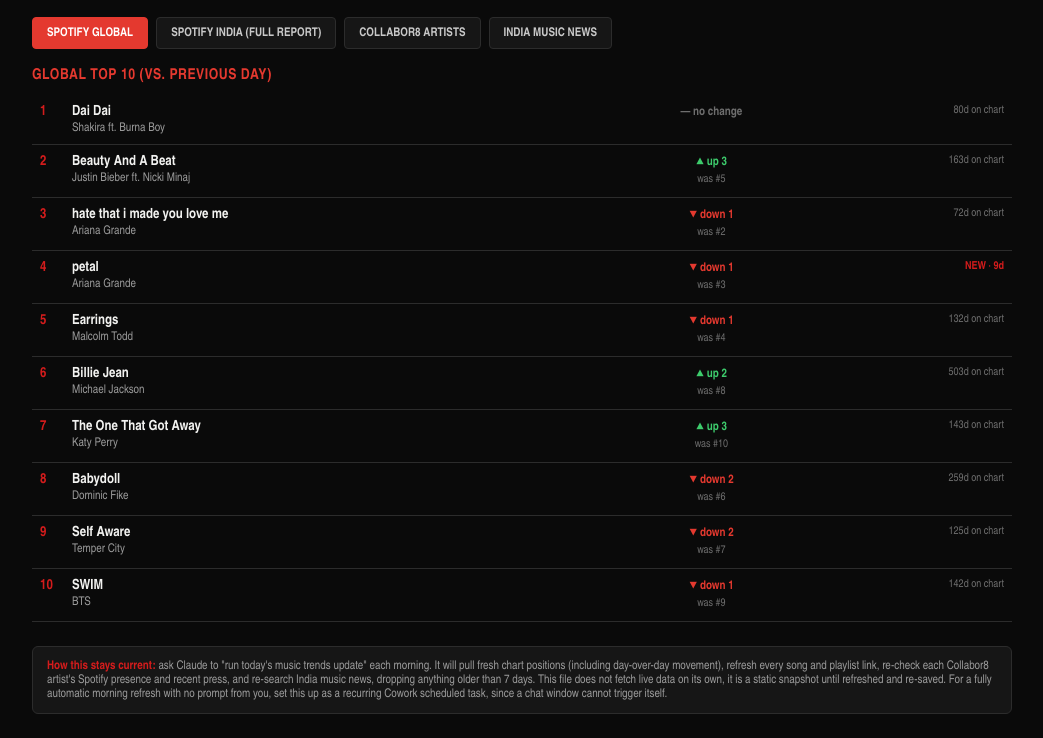
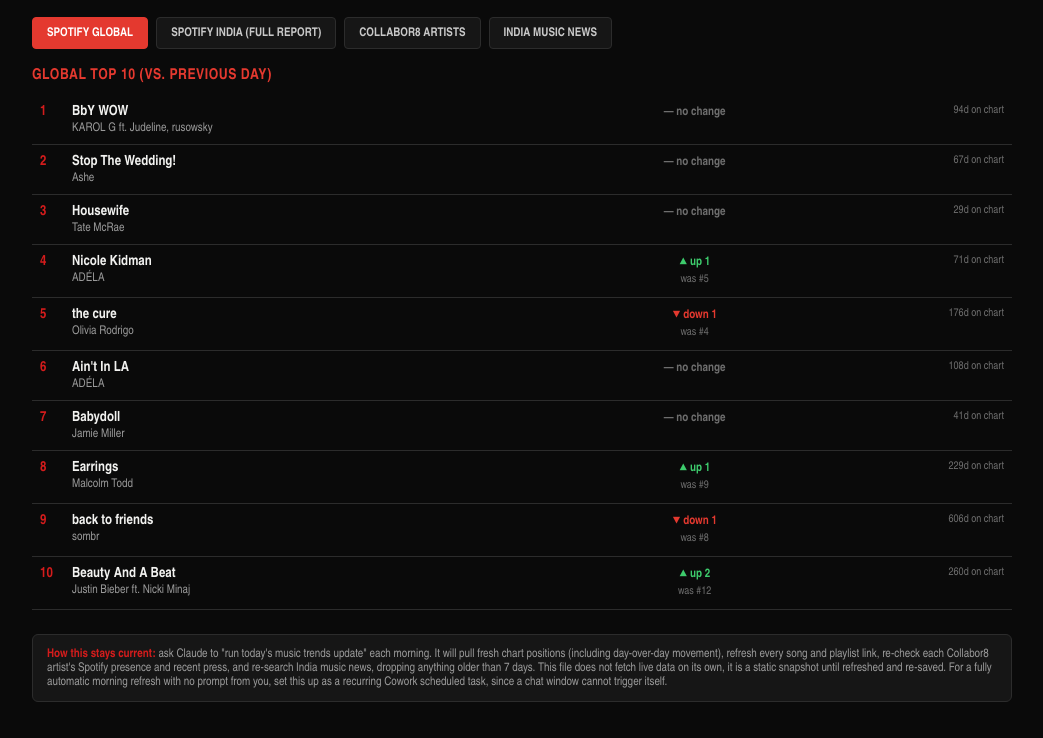
Before and after one commit to Collabor8now/MusicTrendsTracker, a plain HTML site: page index.html in a window 1280 px wide. Shown: the part 97-835 px from the top of the page, without its empty margins (118-1161 px from the left). Drawn offline with Linux system fonts and the light colour scheme.

Commit message:
Daily refresh: 2026-11-16
Charts from kworb (2026/11/13), artist stats and playlists from Spotify,
and India music news from the past week. Manual refresh: the cloud routine
has been unable to push since its GitHub app lost write access.

Co-Authored-By: Claude Sonnet 5.5 <noreply@anthropic.com>

```diff
--- a/index.html
+++ b/index.html
@@ -79,41 +79,41 @@
 
 <script>
 const DATA = {
-  chartDate: "2026-08-10",
-  newsAsOf: "2026-08-10",
+  chartDate: "2026-11-16",
+  newsAsOf: "2026-11-16",
   global: [
-    {pos:1, prev:1, artist:"Shakira ft. Burna Boy", title:"Dai Dai", days:80, id:"0kosUz0jePvjiz4ctmR6wL"},
-    {pos:2, prev:5, artist:"Justin Bieber ft. Nicki Minaj", title:"Beauty And A Beat", days:163, id:"6QFCMUUq1T2Vf5sFUXcuQ7"},
-    {pos:3, prev:2, artist:"Ariana Grande", title:"hate that i made you love me", days:72, id:"20jbSiX29FDX4oQxBXyUEi"},
-    {pos:4, prev:3, artist:"Ariana Grande", title:"petal", days:9, id:"70pVCVMGjmIWPbWXDwf11e"},
-    {pos:5, prev:4, artist:"Malcolm Todd", title:"Earrings", days:132, id:"0eAuGrXyGFYwur9ARUe7LJ"},
-    {pos:6, prev:8, artist:"Michael Jackson", title:"Billie Jean", days:503, id:"7J1uxwnxfQLu4APicE5Rnj"},
-    {pos:7, prev:10, artist:"Katy Perry", title:"The One That Got Away", days:143, id:"6hkOqJ5mE093AQf2lbZnsG"},
-    {pos:8, prev:6, artist:"Dominic Fike", title:"Babydoll", days:259, id:"7yNf9YjeO5JXUE3JEBgnYc"},
-    {pos:9, prev:7, artist:"Temper City", title:"Self Aware", days:125, id:"4qW3BbQAwZsrnu8a3ZRdyT"},
-    {pos:10, prev:9, artist:"BTS", title:"SWIM", days:142, id:"68lbSrXDORS51pmyjZv712"}
+    {pos:1, prev:1, artist:"KAROL G ft. Judeline, rusowsky", title:"BbY WOW", days:94, id:"3h5T5JypYU7huFiVYhv1dr"},
+    {pos:2, prev:2, artist:"Ashe", title:"Stop The Wedding!", days:67, id:"7MOO89Qv9AV7VZkt5mcqA8"},
+    {pos:3, prev:3, artist:"Tate McRae", title:"Housewife", days:29, id:"2sFepQNyl1WjpROruP8bJ0"},
+    {pos:4, prev:5, artist:"ADÉLA", title:"Nicole Kidman", days:71, id:"70cHKK8bHAfJrOGVnfRG9J"},
+    {pos:5, prev:4, artist:"Olivia Rodrigo", title:"the cure", days:176, id:"55pBIZO1cqoldeqpp5WR7H"},
+    {pos:6, prev:6, artist:"ADÉLA", title:"Ain't In LA", days:108, id:"6U9VpmP3dEinuezxCJ2Zg9"},
+    {pos:7, prev:7, artist:"Jamie Miller", title:"Babydoll", days:41, id:"1o9mAOmNm3wT2NdyGV1Ard"},
+    {pos:8, prev:9, artist:"Malcolm Todd", title:"Earrings", days:229, id:"0eAuGrXyGFYwur9ARUe7LJ"},
+    {pos:9, prev:8, artist:"sombr", title:"back to friends", days:606, id:"7qjZnBKE73H4Oxkopwulqe"},
+    {pos:10, prev:12, artist:"Justin Bieber ft. Nicki Minaj", title:"Beauty And A Beat", days:260, id:"6QFCMUUq1T2Vf5sFUXcuQ7"}
   ],
   indiaTop: [
-    {pos:1, prev:1, artist:"Anuv Jain", title:"Arz Kiya Hai | Coke Studio Bharat", days:349, id:"1bMkimTb47umgNP6xCi4A1"},
-    {pos:2, prev:2, artist:"Banjaare", title:"Bairan", days:164, id:"0RsH8g8DxdYZgdGcod5I36"},
-    {pos:3, prev:3, artist:"Banjaare ft. Roni", title:"Barsaat", days:10, id:"0DpUQ3mpAGy3bYsEKVy6t5"},
-    {pos:4, prev:5, artist:"ARJN, KDS, FIFTY4 ft. Shreya Ghoshal", title:"KALYANI (Remix)", days:37, id:"2y8mkajKikV5S1PRCMQ5WL"},
-    {pos:5, prev:4, artist:"Navjot Ahuja", title:"Khat", days:205, id:"3gixnmepHSsyAuho34rprN"},
-    {pos:6, prev:6, artist:"Shashwat Sachdev ft. Arijit Singh", title:"Gehra Hua", days:245, id:"5MCbGWnNLLjoHpbDO3BOgi"},
-    {pos:7, prev:7, artist:"Gajendra Verma", title:"Mann Mera", days:1477, id:"3yV2c3cYhkAwSsxAq6nRiv"},
-    {pos:8, prev:8, artist:"Vishal Mishra", title:"Tum Ho Toh (From Saiyaara)", days:386, id:"6G8vN5EUtcDxOXOXadF6kp"},
-    {pos:9, prev:9, artist:"Kushagra ft. Bharath", title:"Finding Her", days:522, id:"5ThyDv6aRVU8AH4vXQNldF"},
-    {pos:10, prev:11, artist:"Aditya Rikhari", title:"Sahiba", days:403, id:"0eLtIxPRNJfsmehITZ1qaJ"},
-    {pos:11, prev:10, artist:"Jawad Ahmad ft. Arijit Singh, Shreya Ghoshal", title:"Samjhawan", days:1775, id:"0rk2X5TAhraBC5aCIXK2Rq"},
-    {pos:12, prev:12, artist:"Atif Aslam ft. Shreya Ghoshal", title:"Tere Liye", days:472, id:"0xlWd9o8yjKpJ02WJy79kZ"},
-    {pos:13, prev:16, artist:"The Rish ft. Jubin Nautiyal", title:"Barbaad (From Saiyaara)", days:387, id:"7Csa4PStpuYIfUqNMKQ4V8"},
-    {pos:14, prev:15, artist:"Aneesh ft. Sarkar, Hruday", title:"Udi Udi", days:79, id:"4ROldgaRDDAI2VP8rWkjat"},
-    {pos:15, prev:17, artist:"Anuv Jain", title:"Jo Tum Mere Ho", days:729, id:"0eCajpR75pDW0r64U6hP2x"},
-    {pos:16, prev:13, artist:"Mithoon ft. Arijit Singh, Sunidhi Chauhan", title:"Darkhaast", days:253, id:"1awtp7rf6ajhGY9BgzCHeZ"},
-    {pos:17, prev:20, artist:"Shreya Ghoshal ft. Farhan Saeed", title:"Tu Thodi Der Aur Thehar Ja", days:38, id:"2Rz2F6KoLH6TtbX4TZ2qcP"},
-    {pos:18, prev:14, artist:"Jyotica Tangri", title:"Ishq de Fanniyar (Female Version)", days:24, id:"06lic3SpArgwTT7kBIvp92"},
-    {pos:19, prev:18, artist:"Mitta Ror ft. Swara Verma", title:"Sheesha", days:203, id:"412poAqbwD8OC0dYD1nBkV"},
-    {pos:20, prev:24, artist:"Sai Abhyankkar ft. Shruti Haasan", title:"Pavazha Malli", days:156, id:"4yur1GSBfuS1VADyUYocqd"}
+    {pos:1, prev:1, artist:"Hamza Malik ft. Zain Zohaib", title:"Alfaaz", days:60, id:"0tW2gwaRzFQQrgr2UCO56G"},
+    {pos:2, prev:2, artist:"Banjaare ft. Roni", title:"Barsaat", days:107, id:"0DpUQ3mpAGy3bYsEKVy6t5"},
+    {pos:3, prev:4, artist:"Sai Abhyankkar ft. Tippu, Arun Srinivasan", title:"Veezha Veera (From OM Chapter 1: Udhiram - The Blood Wood)", days:25, id:"2ch1SJBrQ4Q4j6kGDJfbPz"},
+    {pos:4, prev:3, artist:"Anuv Jain", title:"Arz Kiya Hai | Coke Studio Bharat", days:446, id:"1bMkimTb47umgNP6xCi4A1"},
+    {pos:5, prev:5, artist:"Rito Riba ft. Siddhant Kaushal", title:"Dilruba Dilnasheen", days:15, id:"3ZhV3K4tmdYofyLKPS5KqF"},
+    {pos:6, prev:6, artist:"Navjot Ahuja", title:"Khat", days:302, id:"3gixnmepHSsyAuho34rprN"},
+    {pos:7, prev:7, artist:"Banjaare", title:"Bairan", days:261, id:"0RsH8g8DxdYZgdGcod5I36"},
+    {pos:8, prev:8, artist:"Sai Abhyankkar ft. Nargis Teji, Asma Teji", title:"Radhimaa", days:82, id:"6jJHYbJReFfR2ieGzRP5bq"},
+    {pos:9, prev:9, artist:"Karan Aujla ft. Mxrci", title:"Ashke", days:50, id:"5vTJrmnmJMAvFjrUpUWxyy"},
+    {pos:10, prev:11, artist:"Siri Xander ft. Arra Aria Khayal", title:"Pesamale", days:88, id:"2lo95sXI2RkrXLOYTXpZwe"},
+    {pos:11, prev:10, artist:"Shashwat Sachdev ft. Arijit Singh", title:"Gehra Hua", days:342, id:"5MCbGWnNLLjoHpbDO3BOgi"},
+    {pos:12, prev:12, artist:"Satinder Sartaaj", title:"Guzarish", days:32, id:"45Gi7lLR8VI4hFyPeJpxH3"},
+    {pos:13, prev:14, artist:"Saurav Srisan ft. Tanisha Gnanavel", title:"Rathinamo (Female Version)", days:60, id:"5DM9FesTYD1piLenjk4WBL"},
+    {pos:14, prev:13, artist:"ARJN, KDS, FIFTY4 ft. Shreya Ghoshal", title:"KALYANI (Remix)", days:134, id:"2y8mkajKikV5S1PRCMQ5WL"},
+    {pos:15, prev:15, artist:"Atif Aslam ft. Shreya Ghoshal", title:"Tere Liye", days:569, id:"0xlWd9o8yjKpJ02WJy79kZ"},
+    {pos:16, prev:16, artist:"Noor ft. Khan, Madhurxo", title:"Aarzu", days:205, id:"0wHYuCTWPntEgWiUVED4wB"},
+    {pos:17, prev:23, artist:"Gajendra Verma", title:"Mann Mera", days:1574, id:"3yV2c3cYhkAwSsxAq6nRiv"},
+    {pos:18, prev:19, artist:"Anand Bhaskar ft. Romy, Shreya Ghoshal", title:"Vaaroon Forever", days:73, id:"3dcSec3fFteTR6QlQ194aI"},
+    {pos:19, prev:18, artist:"Anuv Jain", title:"Jo Tum Mere Ho", days:826, id:"0eCajpR75pDW0r64U6hP2x"},
+    {pos:20, prev:17, artist:"Jawad Ahmad ft. Arijit Singh, Shreya Ghoshal", title:"Samjhawan", days:1872, id:"0rk2X5TAhraBC5aCIXK2Rq"}
   ],
   indiaOfficialCharts: [
     {name:"Top 50 - India", desc:"Spotify's official algorithmic top songs chart for India, updated daily", url:"https://open.spotify.com/playlist/37i9dQZEVXbLZ52XmnySJg"},
@@ -128,96 +128,108 @@ const DATA = {
   ],
   news: [
     {
-      date: "Aug 3, 2026",
-      title: "Universal Music India and Excel Entertainment formalize soundtrack label, Excel Music",
+      date: "Nov 13, 2026",
+      title: "Saazkaar win first prize at the World Nomad Games in Kyrgyzstan",
       source: "Rolling Stone India",
-      url: "https://rollingstoneindia.com/excel-entertainment-music-label-universal-deal/",
-      summary: "Universal Music India, which holds a 30% stake in Excel Entertainment, and the production house behind 'Gully Boy' and 'Dil Chahta Hai' have launched a dedicated soundtrack label, with the 'Mirzapur: The Movie' score as its first release on September 4."
+      url: "https://rollingstoneindia.com/saazkaar-world-nomad-games-kyrgyzstan/",
+      summary: "The sarod, flute and percussion trio took top honours in the Instrumental Group category at World Nomad Games 2026, making them the only Indian participants to win a first prize in any category at this edition."
     },
     {
-      date: "Aug 3, 2026",
-      title: "Sonu Nigam says T-Series and Zee Music cut ties with him over his royalty-rights campaign",
-      source: "Gulf News",
-      url: "https://gulfnews.com/entertainment/sonu-nigam-says-t-series-and-zee-music-banned-him-after-he-raised-royalty-rights-1.500629047",
-      summary: "Nigam claims both labels distanced themselves after he pushed publicly for singers' copyright protections, framing it as a continuation of Lata Mangeshkar's earlier advocacy; neither label has responded and the claims are unverified."
+      date: "Nov 12, 2026",
+      title: "Saregama to shift focus from artist-led concerts to its own live music IPs",
+      source: "Music Ally",
+      url: "https://musically.com/2026/11/12/saregama-to-shift-focus-from-artist-led-concerts-to-its-own-live-music-ips/",
+      summary: "After events revenue doubled year on year in the July-September quarter, Saregama says it will lean less on artist-based concerts and more on live formats it owns; it backed Ilaiyaraaja's US tour but passed on bankrolling the India leg of Diljit Dosanjh's Aura tour."
     },
     {
-      date: "Aug 4-5, 2026",
-      title: "Yash Raj Films launches Raah Records, a label for artists outside the film industry",
-      source: "Rolling Stone India",
-      url: "https://rollingstoneindia.com/aman-jaadugari-song-video-yash-raj-films-label-raah-records",
-      summary: "YRF's new music company and incubator, headed by CEO Akshaye Widhani, debuted with singer-songwriter Aman's heartbreak single 'Jaadugari' as its first release."
+      date: "Nov 12, 2026",
+      title: "AI-powered label PaRa Music says it has spotted the next big Indian regional sub-genre",
+      source: "Music Ally",
+      url: "https://musically.com/2026/11/12/ai-powered-label-para-music-says-its-identified-the-next-big-indian-regional-music-sub-genre/",
+      summary: "Six months after launching, PaRa Music reports its analytics flagged 'gavthi', a rural Maharashtra sub-genre, as outperforming mainstream Marathi pop, and it has since released tracks pairing composer RK King with vocalist Kiran Vartha."
     },
     {
-      date: "Aug 6, 2026",
-      title: "Prateek Kuhad to make his acting debut in crime thriller 'Drowning'",
-      source: "Rolling Stone India",
-      url: "https://rollingstoneindia.com/prateek-kuhad-acting-debut-crime-thriller-drowning-indie-music/",
-      summary: "Fresh off his first full-length album in four years, the singer-songwriter is stepping into film for a project inspired by his own song 'Drown', reuniting him with director Dar Gai."
+      date: "Nov 12, 2026",
+      title: "How Alan Walker became India's most-loved EDM act of the past decade",
+      source: "Music Ally",
+      url: "https://musically.com/2026/11/12/how-alan-walker-has-remained-indias-most-loved-edm-act-for-over-a-decade/",
+      summary: "Walker returns for a six-city India run in March 2027, from Hyderabad on Mar 19 to Delhi-NCR on Mar 28 and produced by District by Zomato, his fourth multi-city tour here since 2020 and the most of any international act this decade."
     },
     {
-      date: "Aug 9, 2026",
-      title: "Diljit Dosanjh, Karan Aujla, and Dhvani Bhanushali keep dominating YouTube's India music charts",
-      source: "The North News",
-      url: "https://www.thenorthnews.in/diljit-dosanjh-karan-aujla-and-dhvani-bhanushali-dominate-youtube-streams/",
-      summary: "Punjabi and Bollywood pop acts continue to rack up huge YouTube numbers (Dhvani Bhanushali's 'Vaaste' past 1.7 billion views); separately, Karan Aujla is set to headline two nights of the Breaking Borders festival in Malta this September."
+      date: "Nov 10, 2026",
+      title: "Reality check: how India's new music reality shows are shifting the spotlight",
+      source: "Rolling Stone India",
+      url: "https://rollingstoneindia.com/indian-pop-rap-reality-shows-legacy-hustle-i-popstar/",
+      summary: "Newer hip-hop formats such as 'Legacy' (led by KR$NA and Raftaar) and 'Kerala Underground' are moving away from contestant sob stories and toward showcasing independent pop, rap and regional scenes."
     }
   ],
   artists: [
     {
       name: "Malvika",
       spotifyId: "0amamV04S1qWI3XHMh9qpl",
-      listeners: "10.9K",
-      latestRelease: "Ear Candy (Single, Aug 5, 2026)",
-      topTrack: "ICONIC (93.9K streams)",
+      listeners: "5.6K",
+      latestRelease: "Quirky (Single, 2026)",
+      topTrack: "Ear Candy (27.5K streams)",
       upcoming: "Debut album 'December, Baby' due Dec 10, 2026",
       playlists: [
+        {name:"Naya Indiestan", url:"https://open.spotify.com/playlist/37i9dQZF1DX8j8N3CkBtqv"},
+        {name:"EQUAL India", url:"https://open.spotify.com/playlist/37i9dQZF1DX5KJJSIYaNvs"},
         {name:"emotional pop for the quiet girls", url:"https://open.spotify.com/playlist/1BzBTbjWdwI6HSr0gzh0DJ"},
+        {name:"sensitive gangsta music", url:"https://open.spotify.com/playlist/6JeujxS8D6TzIqmqZdZ5fW"},
         {name:"brown girls who feel", url:"https://open.spotify.com/playlist/5qWLekgjFkBrhz913GEbIe"},
         {name:"music for the overthinker", url:"https://open.spotify.com/playlist/495Wz5mt3T5kutNmJXSiNf"},
         {name:"rich girl energy", url:"https://open.spotify.com/playlist/1REAkBLgJibd5wRt8ivYMR"},
-        {name:"Fresh Finds India", url:"https://open.spotify.com/playlist/37i9dQZF1DXaRf94BiB7fV"}
+        {name:"2010s nostalgia", url:"https://open.spotify.com/playlist/1Vq76AQBCbAgbJvcskBxbO"}
       ],
-      news: [
-        {date:"Aug 6, 2026", source:"India-West", title:"Malvika Sheth releases 'Ear Candy', first single from her debut album", url:"https://indiawest.com/californian-malvika-sheth-releases-first-single-from-debut-album/", summary:"Post-release, she travels to Mumbai to shoot the music video; post-production is being handled by DNEG, the VFX studio behind Christopher Nolan's 'The Odyssey'."},
-        {date:"Aug 5-6, 2026", source:"Radio and Music", title:"Malvika is coming home", url:"https://radioandmusic.com/news/malvika-is-coming-home/", summary:"'Ear Candy' opens the rollout for the album 'December, Baby'. She frames the project as building her career from India outward rather than toward it."}
-      ]
+      news: []
     },
     {
       name: "Shalmali Kholgade",
       spotifyId: "6uskWv5K2FA0YOAYr7JOUz",
-      listeners: "7.29M",
-      latestRelease: "giraft (Single, 2026)",
-      topTrack: "Lat Lag Gayee (188.5M streams)",
+      listeners: "9.9M",
+      latestRelease: "Hold (Single, 2026)",
+      topTrack: "Tera Naam Doon, From Entertainment (52.5M streams)",
       upcoming: null,
       playlists: [
         {name:"This Is Shalmali Kholgade", url:"https://open.spotify.com/playlist/37i9dQZF1DZ06evO3PGCJ2"},
-        {name:"Holi Party", url:"https://open.spotify.com/playlist/37i9dQZF1DWVoTxNXfb9hu"}
+        {name:"New Music Friday India", url:"https://open.spotify.com/playlist/37i9dQZF1DX4ghkRUdIogy"},
+        {name:"Happy Vibes", url:"https://open.spotify.com/playlist/37i9dQZF1DWTwbZHrJRIgD"},
+        {name:"All Out 10s Hindi", url:"https://open.spotify.com/playlist/37i9dQZF1DWVDvBpGQbzXj"},
+        {name:"Bollywood Sundowner", url:"https://open.spotify.com/playlist/37i9dQZF1DWWfZHTa5oacf"},
+        {name:"Filmy Hangover", url:"https://open.spotify.com/playlist/37i9dQZF1DWWiO1wG95aPP"},
+        {name:"Sangeet Night", url:"https://open.spotify.com/playlist/37i9dQZF1DX2ktNbDFDPWZ"},
+        {name:"Shalmalindie (her own playlist)", url:"https://open.spotify.com/playlist/7BvoCzsnseJ2nplakzovoR"},
+        {name:"Shalmali's Running Playlist (her own)", url:"https://open.spotify.com/playlist/3PK7dpRezdX3eiYJMr4iVo"},
+        {name:"Groovy Chill Tunes (her own)", url:"https://open.spotify.com/playlist/0bDbN0qK27Yv9AXg7xYZZ7"}
       ],
       news: []
     },
     {
       name: "Abhijit Vaghani",
       spotifyId: "70voqWnL1gpuxodufMgBt4",
-      listeners: "5.65M",
+      listeners: "4.7M",
       latestRelease: "Duniyaa Remix (Single, 2026)",
-      topTrack: "Duniyaa, From Luka Chuppi (441.5M streams)",
-      upcoming: "The SWAMP Academy Founding Batch (Diploma in Music Production) begins Sep 2, 2026",
+      topTrack: "Duniyaa, From Luka Chuppi (457.9M streams)",
+      upcoming: null,
       playlists: [
         {name:"This Is Abhijit Vaghani", url:"https://open.spotify.com/playlist/37i9dQZF1DZ06evO48Yfnm"},
+        {name:"1 AM Feels Hindi", url:"https://open.spotify.com/playlist/37i9dQZF1DWX3SoTqhs2rq"},
+        {name:"#GRWM Hindi", url:"https://open.spotify.com/playlist/37i9dQZF1DWYVnIg1FI2en"},
+        {name:"Happy Vibes", url:"https://open.spotify.com/playlist/37i9dQZF1DWTwbZHrJRIgD"},
+        {name:"I-Pop Icons", url:"https://open.spotify.com/playlist/37i9dQZF1DWXkMnNwaapIj"},
+        {name:"Sangeet Night", url:"https://open.spotify.com/playlist/37i9dQZF1DX2ktNbDFDPWZ"},
+        {name:"Filmy Covers", url:"https://open.spotify.com/playlist/37i9dQZF1DX8IWBJcgQt4I"},
         {name:"Desi Pop", url:"https://open.spotify.com/playlist/37i9dQZF1DX2nX8HgBDmgL"},
-        {name:"AV list (his own artist playlist)", url:"https://open.spotify.com/playlist/6qyB0mhNxQLpo2E9cTUhZH"}
+        {name:"AV list (his own playlist)", url:"https://open.spotify.com/playlist/6qyB0mhNxQLpo2E9cTUhZH"}
       ],
-      news: [
-        {date:"Aug 3, 2026", source:"Social News XYZ / IANS", title:"Abhijit Vaghani shares what keeps the creative fire in him alive", url:"https://www.socialnews.xyz/2026/08/03/abhijit-vaghani-shares-what-keeps-the-creative-fire-in-him-alive/", summary:"In an interview at his Andheri West studio, the composer-producer reflects on 27 years in the industry and says creative fire isn't rediscovered once but has to be renewed almost daily."}
-      ]
+      news: []
     },
     {
       name: "Manasi Ghosh",
       spotifyId: "1IFeFnEdb38sSk5CY4iRFU",
-      listeners: "28.9K",
-      latestRelease: "Jhama Jham (Single, 2026)",
-      topTrack: "Apno Ka Jahaan (57.4K streams)",
+      listeners: "2.5K",
+      latestRelease: "Bhalobasar Sohor (Single, 2026)",
+      topTrack: "Apno Ka Jahaan (75.1K streams)",
       upcoming: null,
       playlists: [],
       news: []
@@ -225,9 +237,9 @@ const DATA = {
     {
       name: "Bombay Bandook",
       spotifyId: "3VkYRrfqoEIhBfcHTvdYGs",
-      listeners: "25.3K",
+      listeners: "66.8K",
       latestRelease: "Des (Single, 2025)",
-      topTrack: "Tilak (2.04M streams)",
+      topTrack: "Yaman (606.4K streams)",
       upcoming: null,
       playlists: [],
       news: []
```
